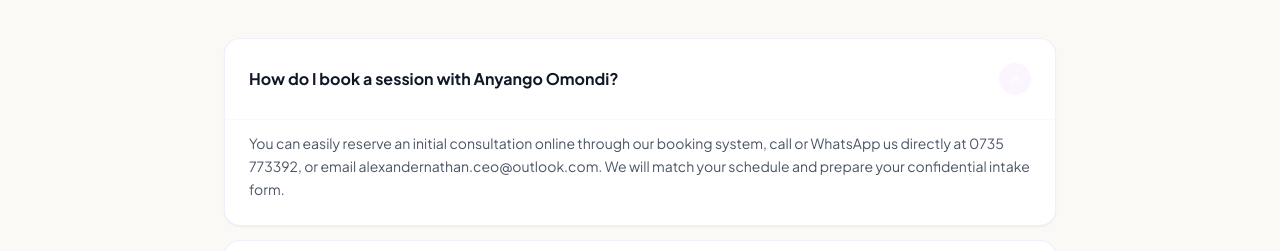
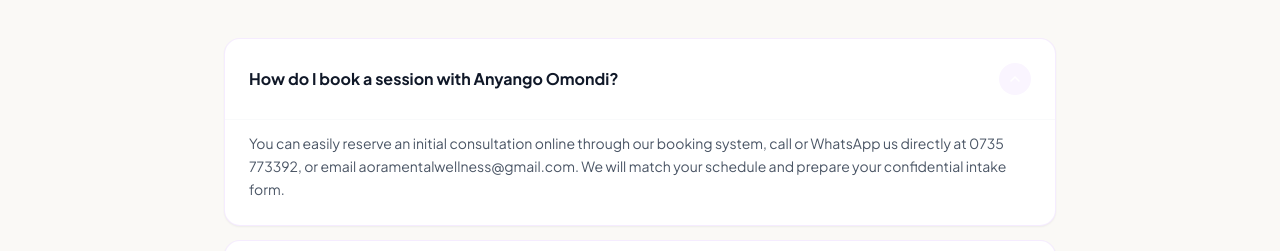
Before and after one commit to YankeeD254/aora-mental-wellness-v2, a React (Vite) app: page / in a window 1280 px wide. Shown: the part 7205-7456 px from the top of the page. Built offline with nearby package versions, Linux system fonts and the light colour scheme; no server answers; a web font is replaced by a local one.

Commit message:
Update wellnessData.ts

```diff
--- a/src/data/wellnessData.ts
+++ b/src/data/wellnessData.ts
@@ -198,7 +198,7 @@ export const SERVICE_PROGRAMS: ServiceProgram[] = [
       'Confidential direct messaging & check-ins',
       'Guided somatic audio exercises library'
     ],
-  image: ireneOneOnOneImg,
+    image: ireneOneOnOneImg,
     therapistLead: 'Anyango Omondi (Lead Psychologist)',
     recommendedFor: ['Generalized Anxiety', 'Life Transitions', 'Overthinking & Burnout', 'Self-Esteem'],
     methods: ['CBT & ACT', 'Mindfulness Integration', 'Psychodynamic Inquiry']
@@ -347,7 +347,7 @@ export const FAQS: FaqItem[] = [
   {
     id: 'faq-1',
     question: 'How do I book a session with Anyango Omondi?',
-    answer: 'You can easily reserve an initial consultation online through our booking system, call or WhatsApp us directly at 0735 773392, or email alexandernathan.ceo@outlook.com. We will match your schedule and prepare your confidential intake form.',
+    answer: 'You can easily reserve an initial consultation online through our booking system, call or WhatsApp us directly at 0735 773392, or email aoramentalwellness@gmail.com. We will match your schedule and prepare your confidential intake form.',
     category: 'Therapy'
   },
   {
```
